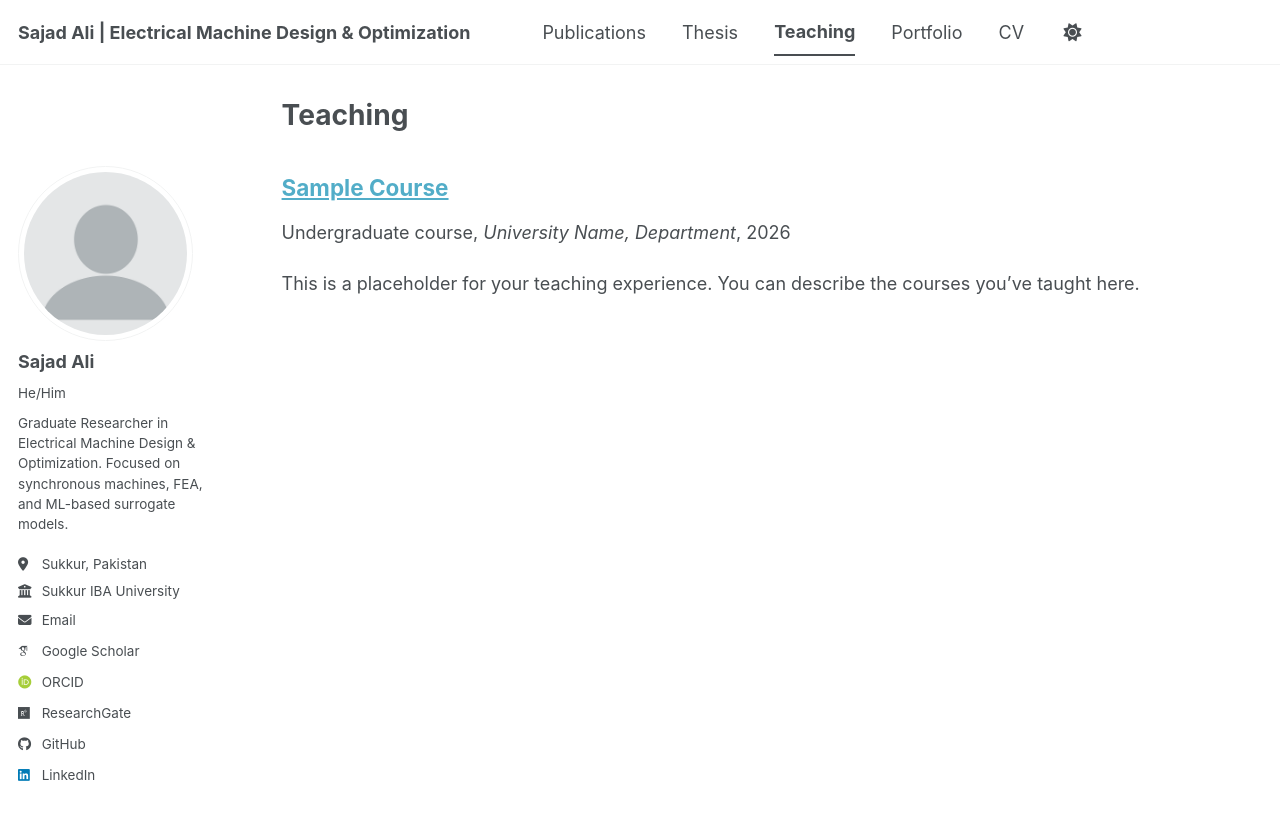
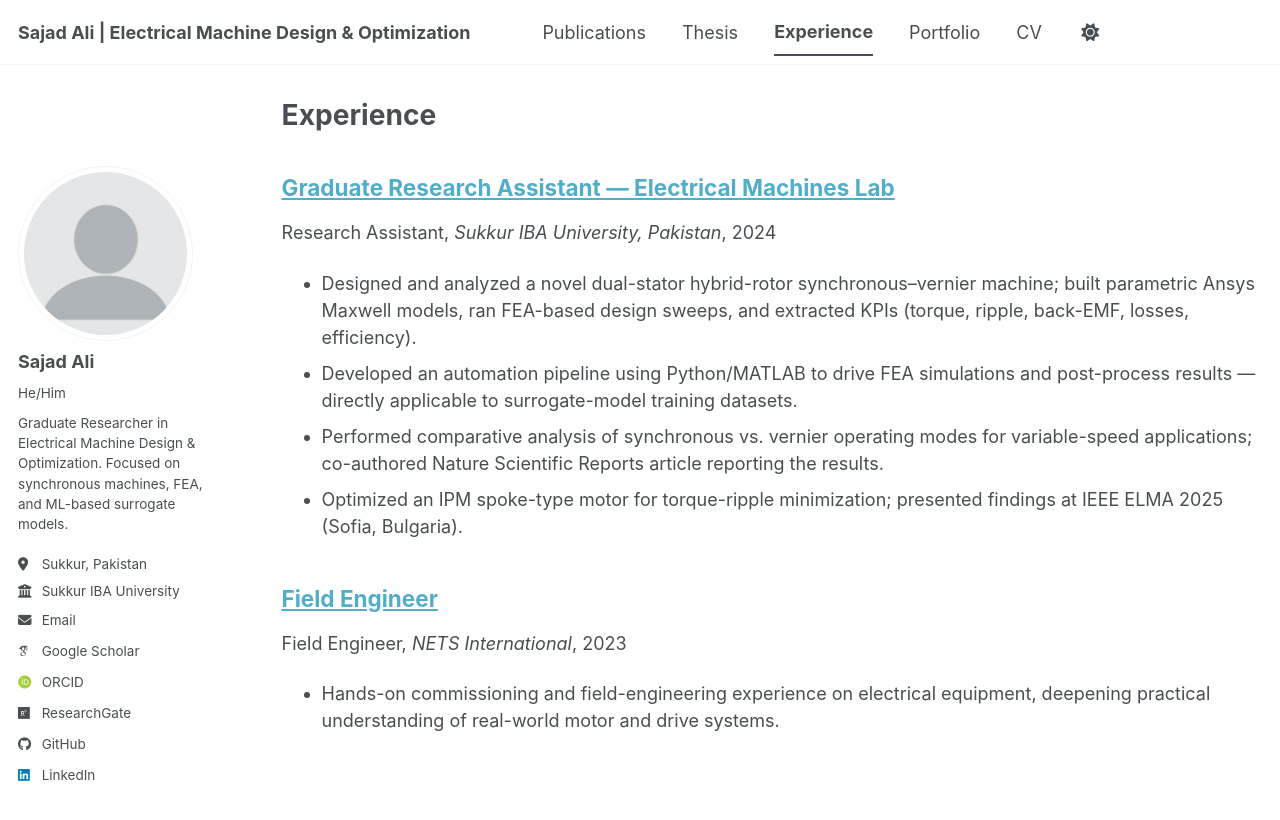
Before and after one commit to sajadali78/sajadali.github.io, a Jekyll site: the page built from _pages/experience.html, in a window 1280 px wide and 900 px high. Shown: the top 820 px of the window. Built offline with Jekyll 4.4.1, drawn with Linux system fonts in a browser that asks for light colours; some web fonts are replaced; a script bundle is joined from its source files by our own code; library files that are not in the unit come from our copies.

Commit message:
teaching toexperience

```diff
--- a/_config.yml
+++ b/_config.yml
@@ -218,7 +218,7 @@ kramdown:
 
 # These settings control the types of collections used by the template
 collections:
-  teaching:
+  experience:
     output: true
     permalink: /:collection/:path/
   publications:
@@ -252,10 +252,10 @@ defaults:
     values:
       layout: single
       author_profile: true
-  # _teaching
+  # _experience
   - scope:
       path: ""
-      type: teaching
+      type: experience
     values:
       layout: single
       author_profile: true
--- a/_data/navigation.yml
+++ b/_data/navigation.yml
@@ -14,8 +14,8 @@ main:
   - title: "Thesis"
     url: /thesis/
 
-  - title: "Teaching"
-    url: /teaching/
+  - title: "Experience"
+    url: /experience/
 
   - title: "Portfolio"
     url: /portfolio/
--- /dev/null
+++ b/_experience/2023-01-01-field-engineer.md
@@ -0,0 +1,11 @@
+---
+title: "Field Engineer"
+collection: experience
+type: "Field Engineer"
+permalink: /experience/2023-01-01-field-engineer
+venue: "NETS International"
+date: 2023-01-01
+location: "Sukkur, Pakistan"
+---
+
+* Hands-on commissioning and field-engineering experience on electrical equipment, deepening practical understanding of real-world motor and drive systems.
--- /dev/null
+++ b/_experience/2024-08-01-research-assistant.md
@@ -0,0 +1,14 @@
+---
+title: "Graduate Research Assistant — Electrical Machines Lab"
+collection: experience
+type: "Research Assistant"
+permalink: /experience/2024-08-01-research-assistant
+venue: "Sukkur IBA University, Pakistan"
+date: 2024-08-01
+location: "Sukkur, Pakistan"
+---
+
+* Designed and analyzed a novel dual-stator hybrid-rotor synchronous–vernier machine; built parametric Ansys Maxwell models, ran FEA-based design sweeps, and extracted KPIs (torque, ripple, back-EMF, losses, efficiency).
+* Developed an automation pipeline using Python/MATLAB to drive FEA simulations and post-process results — directly applicable to surrogate-model training datasets.
+* Performed comparative analysis of synchronous vs. vernier operating modes for variable-speed applications; co-authored Nature Scientific Reports article reporting the results.
+* Optimized an IPM spoke-type motor for torque-ripple minimization; presented findings at IEEE ELMA 2025 (Sofia, Bulgaria).
--- a/_includes/archive-single.html
+++ b/_includes/archive-single.html
@@ -38,7 +38,7 @@
       <p class="page__meta"><i class="fa fa-clock" aria-hidden="true"></i> {% include read-time.html %}</p>
     {% endif %}
 
-        {% if post.collection == 'teaching' %}
+        {% if post.collection == 'experience' %}
           <p> {{ post.type }}, <i>{{ post.venue }}</i>, {{ post.date | default: "1900-01-01" | date: "%Y" }} </p>
         {% elsif post.collection == 'publications' %}
           <p>Published in <i>{{ post.venue }}</i>, {{ post.date | default: "1900-01-01" | date: "%Y" }} </p>
--- a/_layouts/single.html
+++ b/_layouts/single.html
@@ -34,7 +34,7 @@ layout: default
           <p class="page__date"><strong><i class="fa fa-fw fa-calendar" aria-hidden="true"></i> {{ site.data.ui-text[site.locale].date_label | default: "Published:" }}</strong> <time datetime="{{ page.modified | date: "%Y-%m-%d" }}">{{ page.modified | date: "%B %d, %Y" }}</time></p>
         {% endif %}
 
-        {% if page.collection == 'teaching' %}
+        {% if page.collection == 'experience' %}
           <p> {{ page.type }}, <i>{{ page.venue }}</i>, {{ page.date | default: "1900-01-01" | date: "%Y" }} </p>
         {% elsif page.venue and page.date %}
           <p>Published in <i>{{ page.venue }}</i>, {{ page.date | default: "1900-01-01" | date: "%Y" }} </p>
--- a/_pages/teaching.html
+++ b/_pages/experience.html
@@ -1,12 +1,12 @@
 ---
 layout: archive
-title: "Teaching"
-permalink: /teaching/
+title: "Experience"
+permalink: /experience/
 author_profile: true
 ---
 
 {% include base_path %}
 
-{% for post in site.teaching reversed %}
+{% for post in site.experience reversed %}
   {% include archive-single.html %}
 {% endfor %}
--- a/_teaching/2026-spring-teaching-placeholder.md
+++ /dev/null
@@ -1,11 +0,0 @@
----
-title: "Sample Course"
-collection: teaching
-type: "Undergraduate course"
-permalink: /teaching/2026-spring-sample-course
-venue: "University Name, Department"
-date: 2026-04-30
-location: "City, Country"
----
-
-This is a placeholder for your teaching experience. You can describe the courses you've taught here.
```
